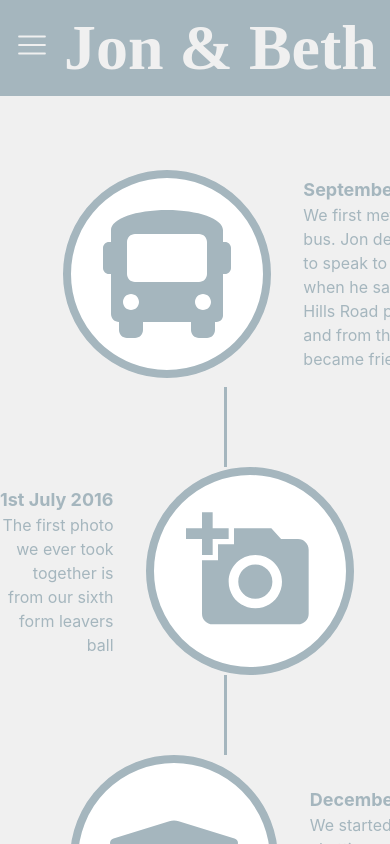
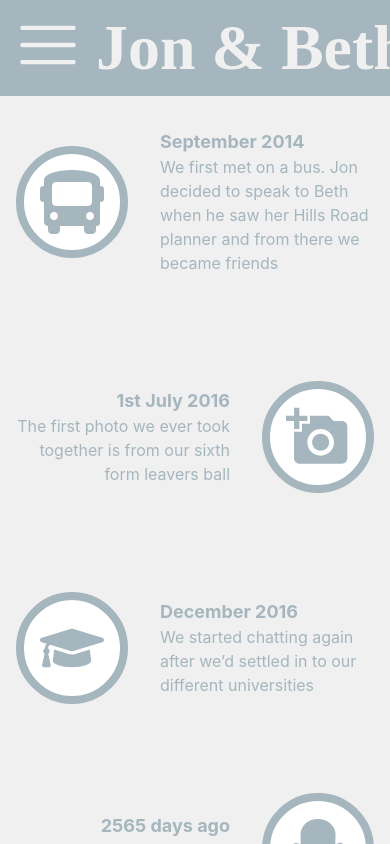
Before and after one commit to skelham-marsh/skelham-marsh.github.io, a React (Vite) app: page /story in a window 390 px wide. Built offline with nearby package versions, Linux system fonts and the light colour scheme; no server answers; a web font is replaced by a local one.

Commit message:
feat: slightly better mobile layout for story

```diff
--- a/src/pages/Story/Story.module.css
+++ b/src/pages/Story/Story.module.css
@@ -10,7 +10,8 @@
   display: flex;
   flex-direction: column;
   gap: 5rem;
-  margin: 4rem auto;
+  margin: 2rem auto;
+  box-sizing: border-box;
 }
 
 .event {
@@ -68,3 +69,31 @@
   padding: 2rem;
   background: var(--color-pure-white);
 }
+
+@media (pointer:none), (pointer:coarse) {
+  .wrapper {
+    margin: 1rem;
+  }
+
+  .event:not(:last-of-type)::after {
+    display: none;
+  }
+
+  .event:nth-of-type(2n + 1) .description:nth-of-type(2n + 1) {
+    display: none;
+  }
+
+  .event:nth-of-type(2n) .description:nth-of-type(2n) {
+    display: none;
+  }
+
+
+  .icon {
+    padding: 1rem;
+  }
+
+  svg {
+    width: 64px;
+    height: 64px;
+  }
+}
```
